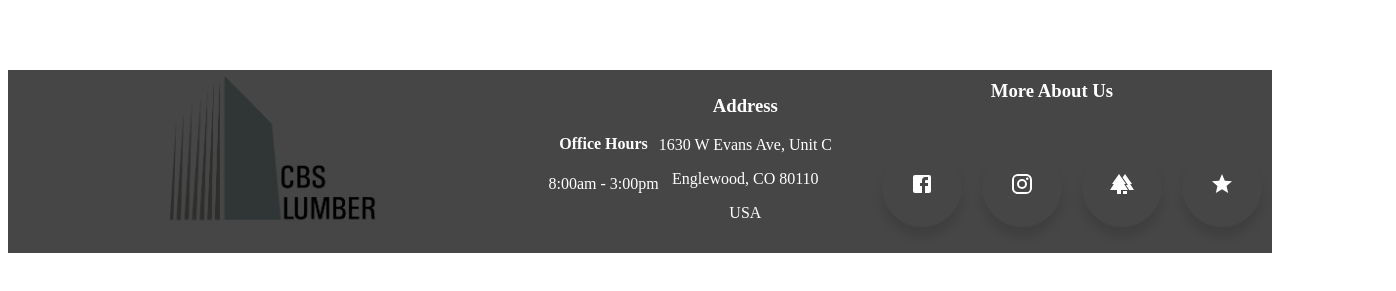
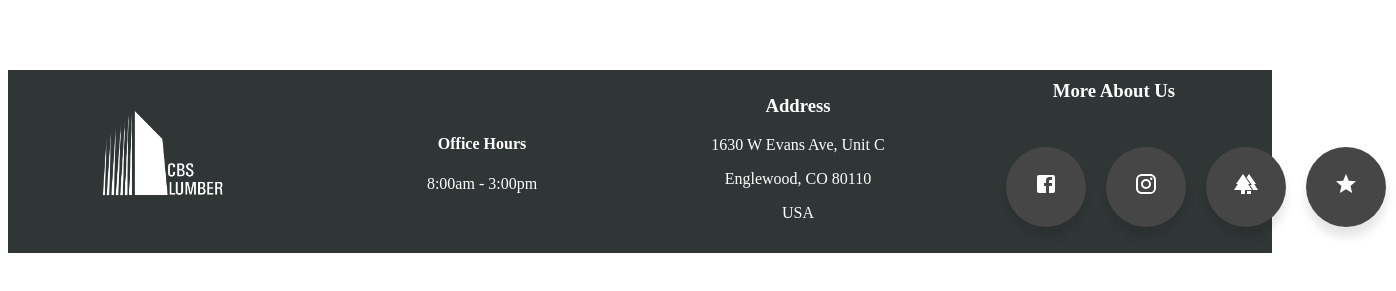
Before and after one commit to Noah8863/CBS-Lumber, a React (Create React App) app: page / in a window 1280 px wide. Shown: the part 365-656 px from the top of the page, 1396 px wide, since content can reach past the window. Built offline with nearby package versions, Linux system fonts and the light colour scheme.

Commit message:
final changes before the end of the day

```diff
--- a/src/components/Footer/footer.scss
+++ b/src/components/Footer/footer.scss
@@ -3,7 +3,7 @@
   display: flex;
   width: 100%;
   height: auto;
-  background-color: rgb(71, 70, 70);
+  background-color: #303535;
   color: white;
   text-align: center;
   align-items: center;
@@ -15,11 +15,13 @@
 .contactInfo {
   position: relative;
   display: grid;
-  grid-template-columns: auto auto auto auto;
+  grid-template-columns: 25% 25% 25% 25%;
   align-items: center;
   width: 100%;
 }
-
+#logoContainer {
+    margin: 0;
+}
 .footerHeaders {
   margin-top: 10px;
 }
--- a/src/components/Footer/index.js
+++ b/src/components/Footer/index.js
@@ -4,7 +4,7 @@ import FacebookIcon from "@mui/icons-material/Facebook";
 import InstagramIcon from "@mui/icons-material/Instagram";
 import StarIcon from "@mui/icons-material/Star";
 import ForestIcon from "@mui/icons-material/Forest";
-import footerLogo from "../../images/CBSL-Footer-logo.png";
+import footerLogo from "../../images/CBSL-Footer-logo-white.png";
 
 function Footer() {
   const links = [
```
Also changed, not shown: src/images/CBSL-Footer-logo-white.png (added).
